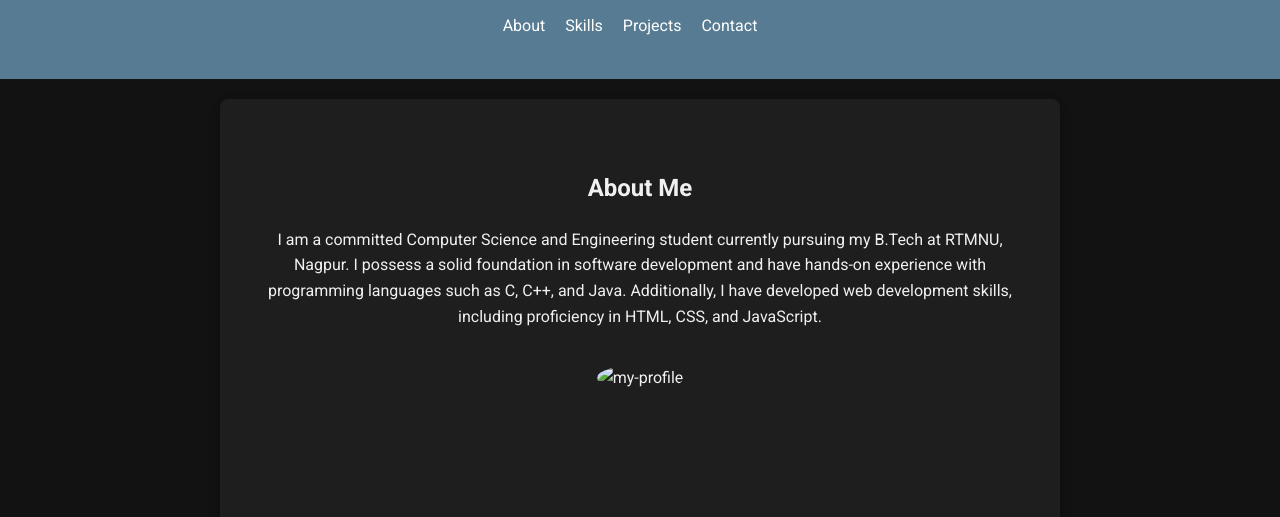
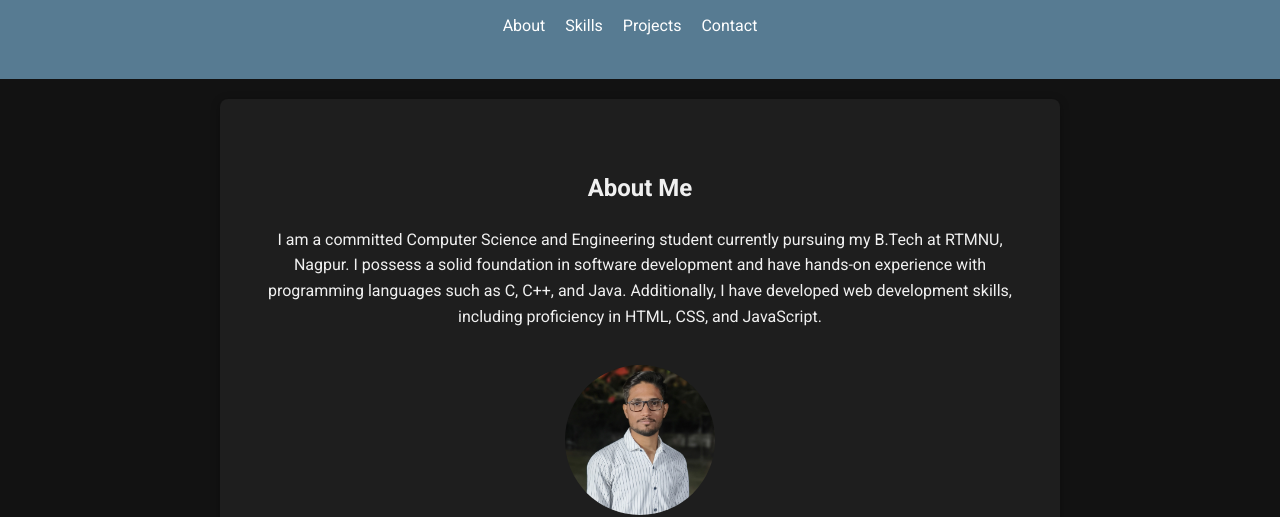
Before and after one commit to Sank7609/My-Portfolio, a plain HTML site: page index.html in a window 1280 px wide. Shown: the part 101-618 px from the top of the page. Drawn offline with Linux system fonts and the light colour scheme.

Commit message:
Update index.html

```diff
--- a/index.html
+++ b/index.html
@@ -26,7 +26,7 @@
             <p>I am a committed Computer Science and Engineering student currently pursuing my B.Tech at RTMNU, Nagpur.
                  I possess a solid foundation in software development and have hands-on experience with programming languages such as C, C++, and Java. Additionally,
                  I have developed web development skills, including proficiency in HTML, CSS, and JavaScript.  </p>
-            <img src="images/my-profile.jpg" alt="my-profile" class="profile-photo">
+            <img src="my-profile.jpg" alt="my-profile" class="profile-photo">
         </section>
 
         <!-- New Skills Section -->
```
